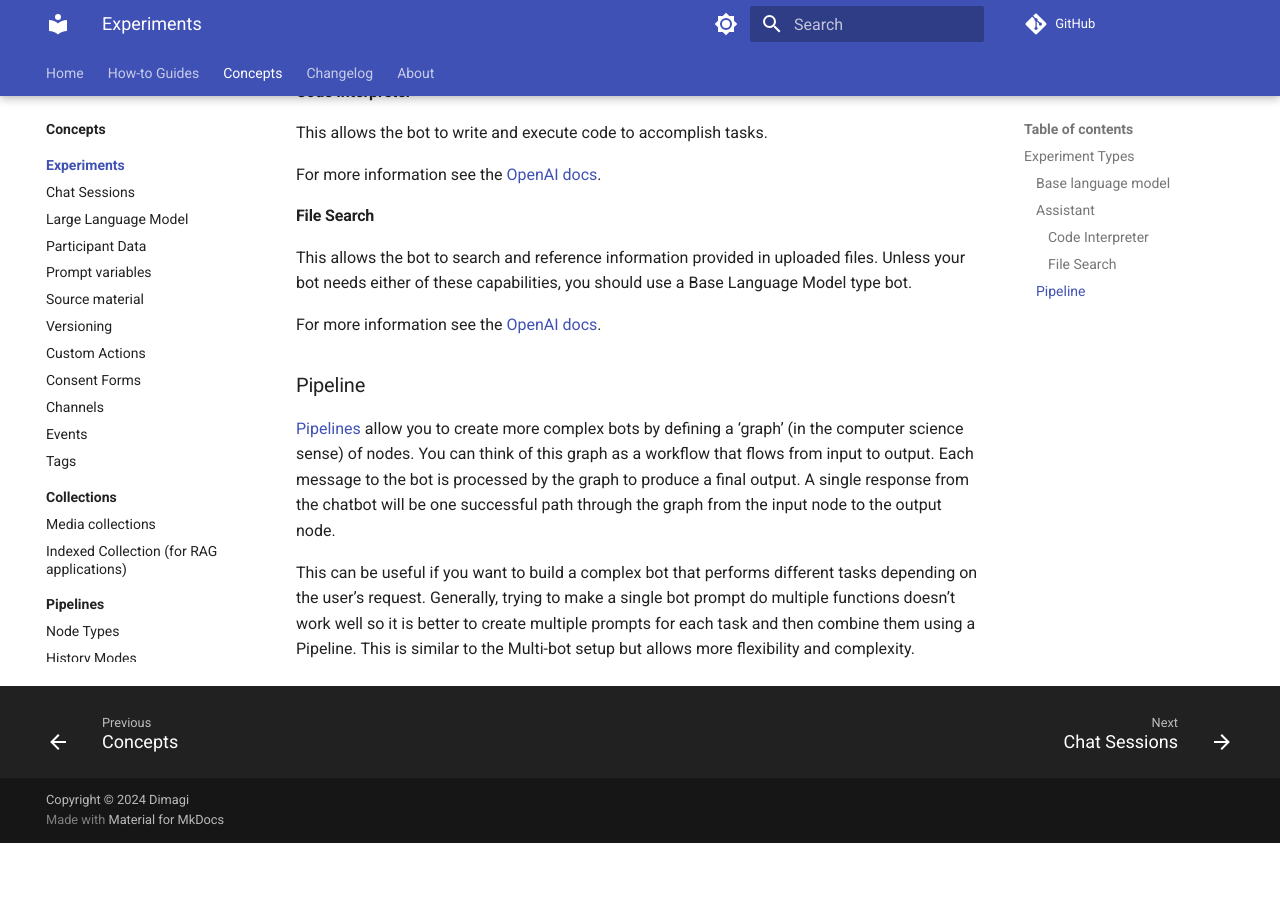
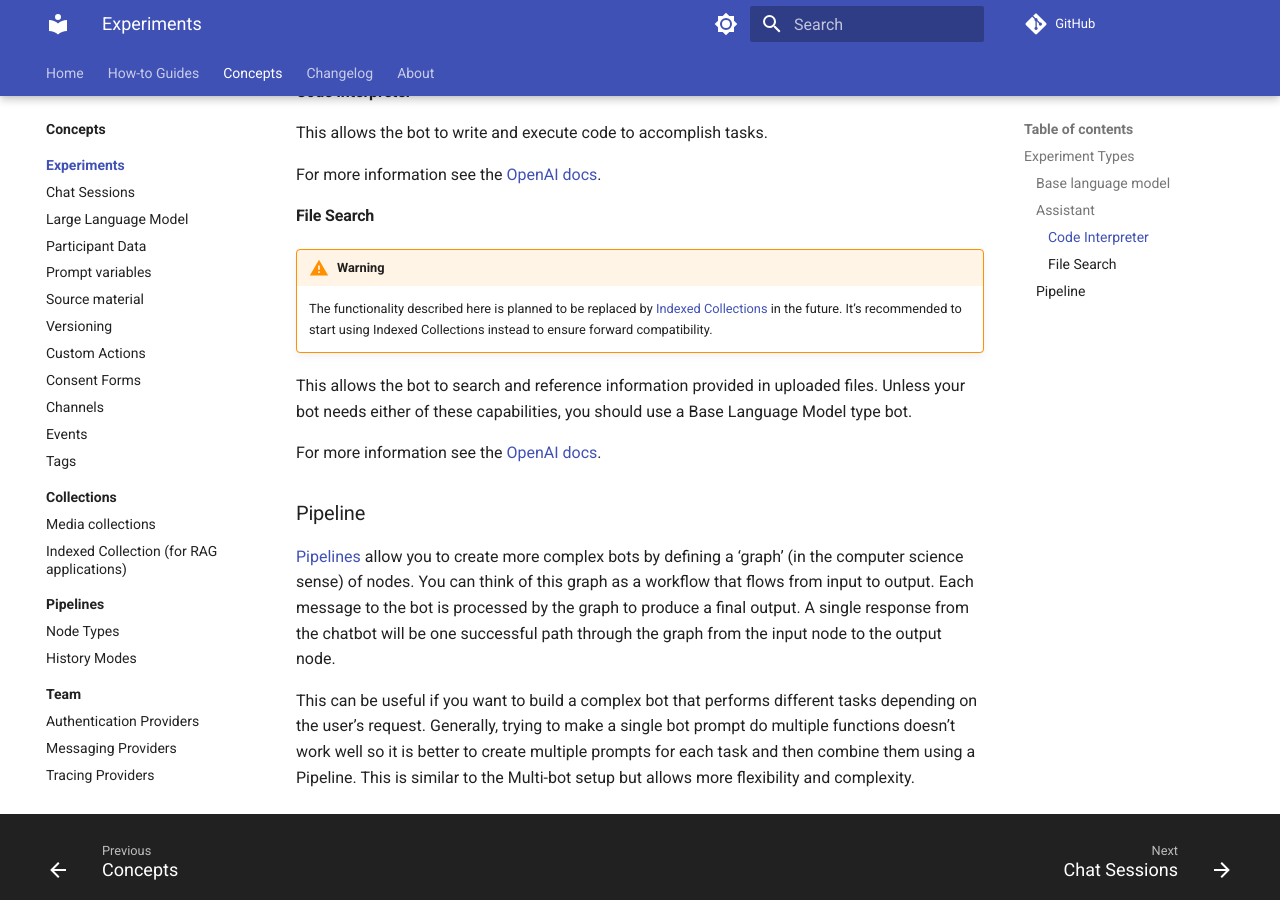
Before and after one commit to dimagi/open-chat-studio-docs, an MkDocs documentation site: the page built from docs/concepts/experiment/index.md, in a window 1280 px wide and 900 px high, scrolled down 860 px. Built offline with MkDocs 1.6.1 and Material for MkDocs 9.7.7, drawn with Linux system fonts in a browser that asks for light colours; a script that is not in the unit is left out; comment, search, counter and statistics services are not loaded; before the commit the page ends 1703 px from its top, so only the background shows below that.

Commit message:
Make it clear that collection indexes will replace file search, not assistants

```diff
--- a/docs/concepts/experiment/index.md
+++ b/docs/concepts/experiment/index.md
@@ -29,6 +29,11 @@
 For more information see the [OpenAI docs][5].
 
 #### File Search
+!!! warning
+
+    The functionality described here is planned to be replaced by [Indexed Collections][indexed-collections] in the future. It’s recommended to start using Indexed Collections instead to ensure forward compatibility.
+
+
 This allows the bot to search and reference information provided in uploaded files. Unless your bot needs either of these capabilities, you should use a Base Language Model type bot.
 
 For more information see the [OpenAI docs][6].
@@ -45,3 +50,4 @@
 [4]: https://platform.openai.com/docs/assistants/overview
 [5]: https://platform.openai.com/docs/assistants/tools/code-interpreter
 [6]: https://platform.openai.com/docs/assistants/tools/file-search
+[indexed-collections]: ../collections/indexed.md
```
Also changed, not shown: docs/concepts/collections/indexed.md (+1 -1 lines).
